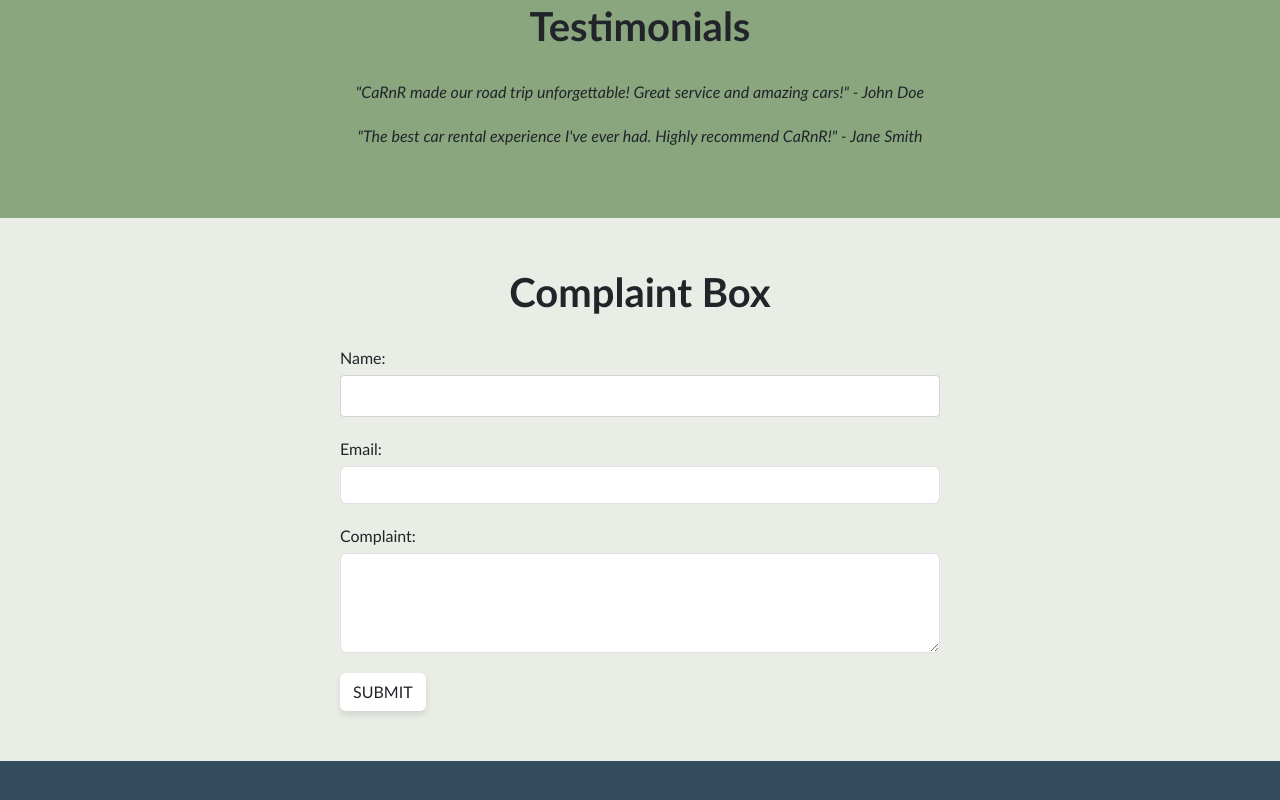
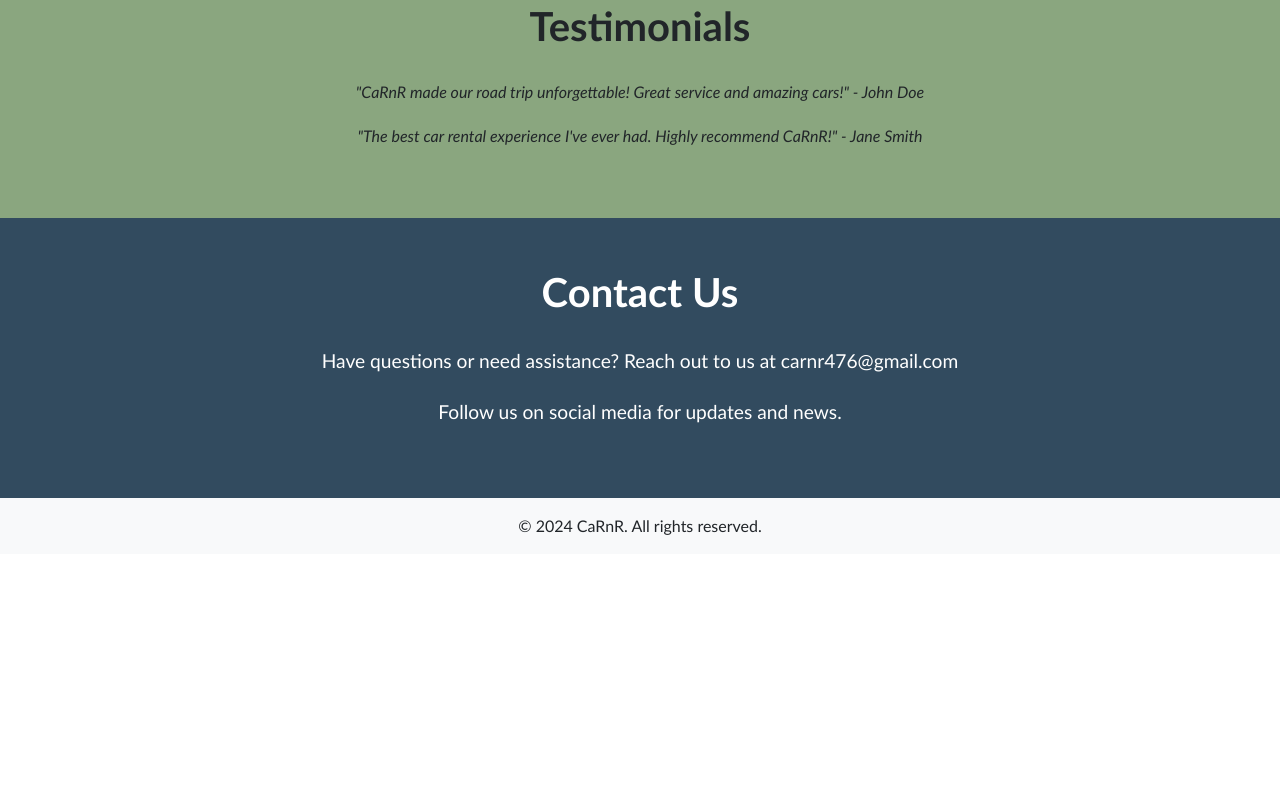
Before and after one commit to Monkey3123/CS-476-Project, a React (Create React App) app in the folder carbnb/: page / in a window 1280 px wide. Shown: the part 1980-2780 px from the top of the page. After the commit the page ends 2534 px from the top, so only its background shows below. Built offline with nearby package versions, Linux system fonts and the light colour scheme.

Commit message:
minor changes

```diff
--- a/carbnb/src/App.js
+++ b/carbnb/src/App.js
@@ -3,7 +3,6 @@
 import "./App.css";
 import NavBar from "./components/Navbar/Navbar";
 import Home from "./pages/HomePage";
-import SignUpPage from "./pages/SignUpPage";
 import FindCars from "./pages/FindCarsPage";
 import CarPage from "./pages/RentCarPage";
 import CarDetail from "./pages/CarDetailPage";
@@ -21,7 +20,6 @@
         <NavBar />
         <Routes>
           <Route path="/" element={<Home />} />
-          <Route path="/SignUpPage" element={<SignUpPage />} />
           <Route path="FindCars" element={<FindCars />} />
           <Route path="CarPage" element={<CarPage />} />
           <Route
--- a/carbnb/src/components/Navbar/Navbar.js
+++ b/carbnb/src/components/Navbar/Navbar.js
@@ -78,17 +78,6 @@
               </li>
               <li className="nav-item">
                 <ScrollLink
-                  to="complaint"
-                  smooth={true}
-                  duration={5}
-                  className="nav-link"
-                  style={{ cursor: "pointer" }}
-                >
-                  Complaints
-                </ScrollLink>
-              </li>
-              <li className="nav-item">
-                <ScrollLink
                   to="contact"
                   smooth={true}
                   duration={5}
--- a/carbnb/src/components/Styles/SignupPage.css
+++ /dev/null
@@ -1,22 +0,0 @@
-
-html, body, #root {
-    height: 100%;
-    margin: 0;
-    padding: 0;
-  }
-
-  .banner-image {
-    height: 100%;
-  }
-
-  .signup {
-    padding: 20px;
-    border-radius: 8px;
-  }
-
-  .form1 {
-    background-color: white;
-    padding: 20px;
-    border-radius: 10px;
-    box-shadow: 0px 0px 10px rgba(0, 0, 0, 0.1);
-  }
--- a/carbnb/src/pages/HomePage.js
+++ b/carbnb/src/pages/HomePage.js
@@ -130,46 +130,6 @@
         </section>
       </Element>
 
-      <Element name="complaint">
-        <section id="complaint" className="complaint-section">
-          <div className="container">
-            <h2 className="section-title1">Complaint Box</h2>
-            <form className="complaint-form">
-              <div className="form-group">
-                <label htmlFor="name">Name:</label>
-                <input
-                  type="text"
-                  id="name"
-                  className="form-control"
-                  required
-                />
-              </div>
-              <div className="form-group">
-                <label htmlFor="email">Email:</label>
-                <input
-                  type="email"
-                  id="email"
-                  className="form-control"
-                  required
-                />
-              </div>
-              <div className="form-group">
-                <label htmlFor="message">Complaint:</label>
-                <textarea
-                  id="message"
-                  className="form-control"
-                  rows="4"
-                  required
-                ></textarea>
-              </div>
-              <button type="submit" className="btn fancy-button">
-                Submit
-              </button>
-            </form>
-          </div>
-        </section>
-      </Element>
-
       <Element name="contact">
         <section id="contact" className="contact-section">
           <div className="container">
--- a/carbnb/src/pages/SignUpPage.js
+++ /dev/null
@@ -1,133 +0,0 @@
-import React, { useState } from "react";
-import carBanner from "../images/option2.jpg";
-import "../components/Styles/SignupPage.css";
-import { useSignup } from "../hooks/useSignup";
-import { useNavigate } from "react-router-dom";
-
-const SignUpPage = () => {
-  const navigate = useNavigate();
-  const [first, setfirst] = useState("");
-  const [last, setlast] = useState("");
-  const [email, setemail] = useState("");
-  const [password, setpassword] = useState("");
-  //const [cpassword, csetpassword] = useState("");
-  const { signup, error, isLoading } = useSignup();
-
-  const handleSubmit = async (e) => {
-    e.preventDefault();
-    const res = await signup(first, last, email, password);
-    if (res) {
-      navigate("/");
-    }
-  };
-
-  return (
-    <div
-      className="banner-image"
-      style={{
-        backgroundImage: `url(${carBanner})`,
-        backgroundSize: "cover",
-        backgroundPosition: "center",
-        height: "100vh",
-      }}
-    >
-      <div className="signup template d-flex justify-content-center align-items-center vh-100">
-        <form
-          className="form1 p-4 bg-light border rounded"
-          onSubmit={handleSubmit}
-        >
-          <h1>Sign Up to CaRnR</h1>
-          <div className="mb-3">
-            <label htmlFor="exampleInputFirstName" className="form-label">
-              First Name
-            </label>
-            <input
-              type="text"
-              name="first"
-              id="first"
-              className="form-control"
-              placeholder="first"
-              value={first}
-              onChange={(e) => setfirst(e.target.value)}
-            />
-          </div>
-          <div className="mb-3">
-            <label htmlFor="exampleInputLastName" className="form-label">
-              Last Name
-            </label>
-            <input
-              type="text"
-              name="last"
-              id="last"
-              className="form-control"
-              placeholder="last"
-              value={last}
-              onChange={(e) => setlast(e.target.value)}
-            />
-          </div>
-          <div className="mb-3">
-            <label htmlFor="exampleInputEmail1" className="form-label">
-              Email address
-            </label>
-            <input
-              type="text"
-              name="email"
-              id="email"
-              className="form-control"
-              placeholder="email"
-              value={email}
-              onChange={(e) => setemail(e.target.value)}
-            />
-
-            <div id="emailHelp" className="form-text">
-              We'll never share your email with anyone else (example
-              abc@xyz.com).
-            </div>
-          </div>
-          <div className="mb-3">
-            <label htmlFor="exampleInputPassword1" className="form-label">
-              Password
-            </label>
-            <input
-              type="text"
-              name="password"
-              id="password"
-              className="form-control"
-              placeholder="password"
-              value={password}
-              onChange={(e) => setpassword(e.target.value)}
-            />
-
-            <div id="passwordHelp" className="form-text">
-              Should contain one uppercase, one lowercase, one special
-              character, and one number.
-            </div>
-          </div>
-          {/* <div className="mb-3">
-            <label htmlFor="exampleInputPassword2" className="form-label">
-              Confirm Password
-            </label>
-            <input
-              type="text"
-              name="cpassword"
-              id="cpassword"
-              className="form-control"
-              placeholder="cpassword"
-              value={cpassword}
-              onChange={(e) => csetpassword(e.target.value)}
-            />
-          </div> */}
-          <input
-            disabled={isLoading}
-            type="submit"
-            value="Create Account"
-            className="inline-flex items-center justify-center whitespace-nowrap text-md font-medium ring-offset-background transition-colors focus-visible:outline-none focus-visible:ring-2 focus-visible:ring-ring focus-visible:ring-offset-2 disabled:pointer-events-none disabled:opacity-50 border border-input bg-background hover:bg-slate-100 hover:text-accent-foreground h-9 rounded-md px-3 cursor-pointer mt-4"
-          />
-          {error && <div className="error">{error}</div>}
-        </form>
-      </div>
-    </div>
-  );
-};
-
-export default SignUpPage;
```
Also changed, not shown: carbnb/src/images/option2.jpg (deleted).
